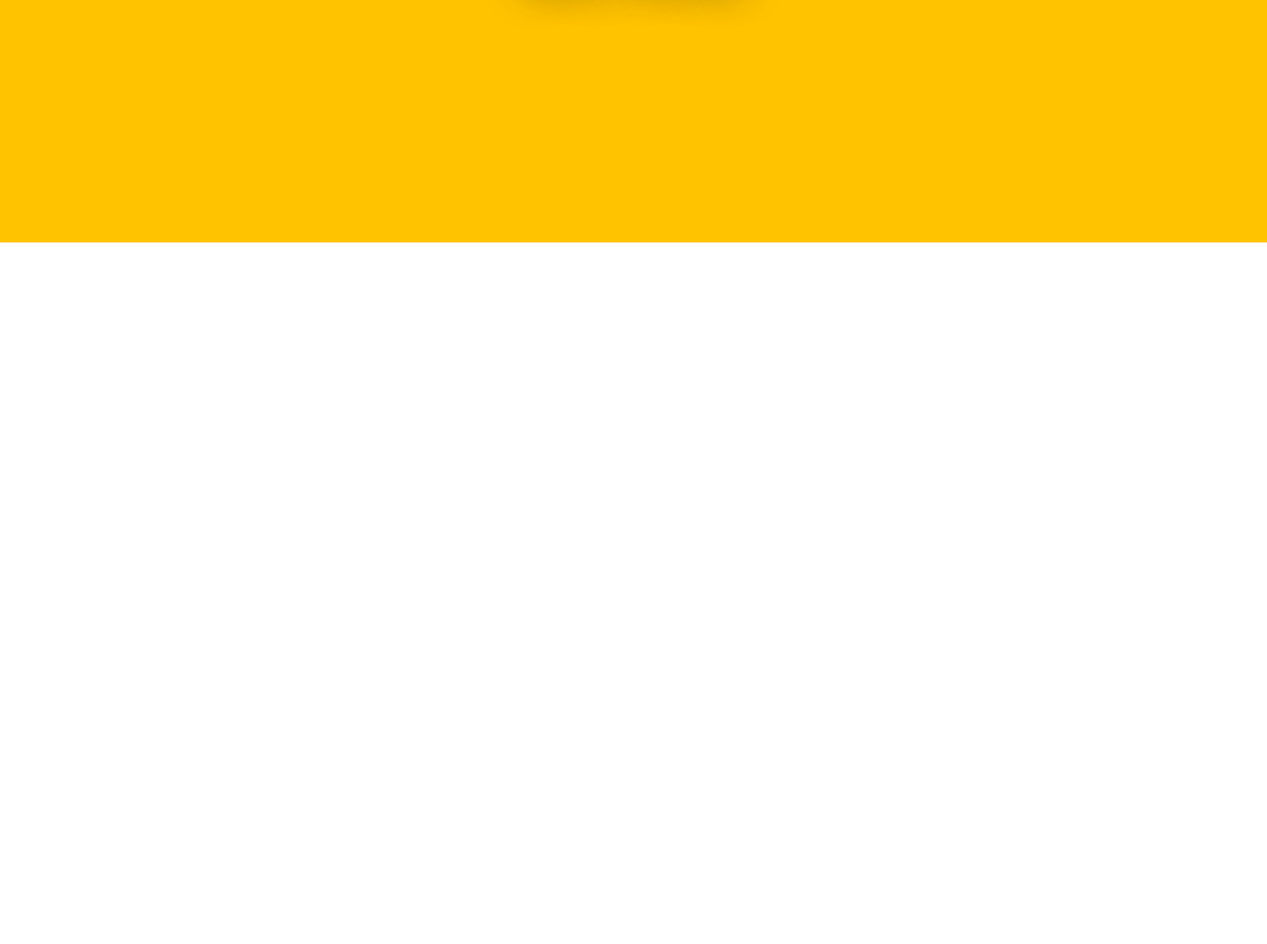
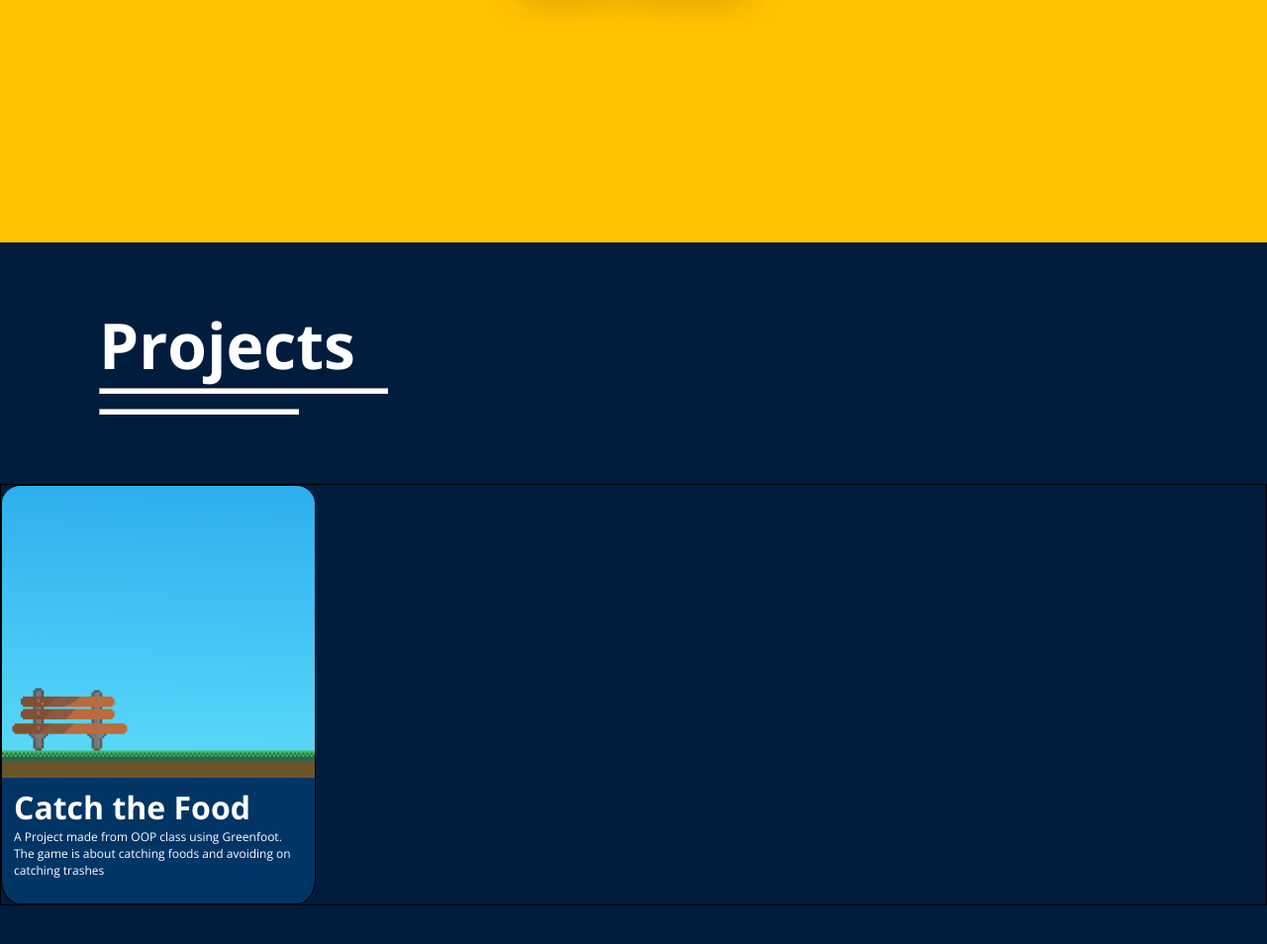
Before and after one commit to Zireha/belajar-html, a plain HTML site: page Portfolio Page/index.html in a window 1280 px wide. Shown: the part 500-1454 px from the top of the page at 99% size. Before the commit the page ends 800 px from the top, so only its background shows below. Drawn offline with nearby package versions, Linux system fonts and the light colour scheme; a web font is replaced by a local one.

Commit message:
added project cards on new section

```diff
--- a/Portfolio Page/index.html
+++ b/Portfolio Page/index.html
@@ -39,6 +39,25 @@
                 </div>
             </div>
         </section>
+        <section class="projects" id="projects">
+            <h2 class="proj-text">
+                Projects
+            </h2>
+            <div class="lines">
+                <hr class="line1">
+                <hr class="line2">
+            </div>
+
+            <div class="cards">
+                <div class="card-child">
+                    <div class="img-container">
+                        <img src="assets/bgril.png" alt="bg-game-proj">
+                        <h3 class="proj-title"><a href="https://github.com/Zireha/GreenfootProject" target="_blank">Catch the Food</a></h3>
+                        <p class="proj-desc" hre>A Project made from OOP class using Greenfoot. The game is about catching foods and avoiding on catching trashes</p>
+                    </div>
+                </div>
+            </div>
+        </section>
     </main>
 </body>
 
--- a/Portfolio Page/styles.css
+++ b/Portfolio Page/styles.css
@@ -30,6 +30,7 @@ header {
     top: 0;
     font-family: var(--font-2);
     background-color: black;
+    z-index: 12;
 }
 
 nav {
@@ -117,3 +118,81 @@ nav > ul > li {
     font-size: 32px;
     text-shadow: 1px 1px 36px #2f2e2e;
 }
+
+.projects {
+    background-color: #001D3D;
+    width: 100%;
+    height: 785px;
+}
+
+.proj-text {
+    font-size: 64px;
+    font-family: var(--font-2);
+    color: white;
+    margin-left: 100px;
+    padding-top: 60px;
+}
+
+.line1 {
+    width: 290px;
+    margin-left: 100px;
+    height: 4px;
+    background-color: white;
+}
+
+.line2 {
+    margin-top: 15px;
+    margin-left: 100px;
+    width: 200px;
+    height: 4px;
+    background-color: white;
+}
+
+.cards {
+    border: 1px solid black;
+    margin-top: 70px;
+}
+
+.card-child {
+    width: 316px;
+    height: 422px;
+    border-radius: 6%;
+    border: 1px solid black;
+    background-color: #003566;
+}
+
+.img-container{
+    width: 316px;
+    height: 422px;
+    overflow: hidden;
+}
+
+.img-container img {
+    object-fit: cover;
+    overflow: hidden;
+    border-radius: 6% 6% 0% 0%;
+    object-position: 40% 80%;
+    width: 100%;
+    height: 70%;
+}
+
+.proj-title {
+    font-size: 32px;
+    font-family: var(--font-2);
+    color: white;
+    z-index: 2;
+    /* border: 1px solid black; */
+    margin-left: 12px;
+    margin-top: 4px;
+}
+
+.proj-desc {
+    font-size: 12px;
+    margin: 0px 12px;
+    font-family: var(--font-2);
+    color: white;
+}
+
+.img-container a:hover {
+    font-size: 32px;
+}
```
Also changed, not shown: Portfolio Page/assets/bgril.png (added).
